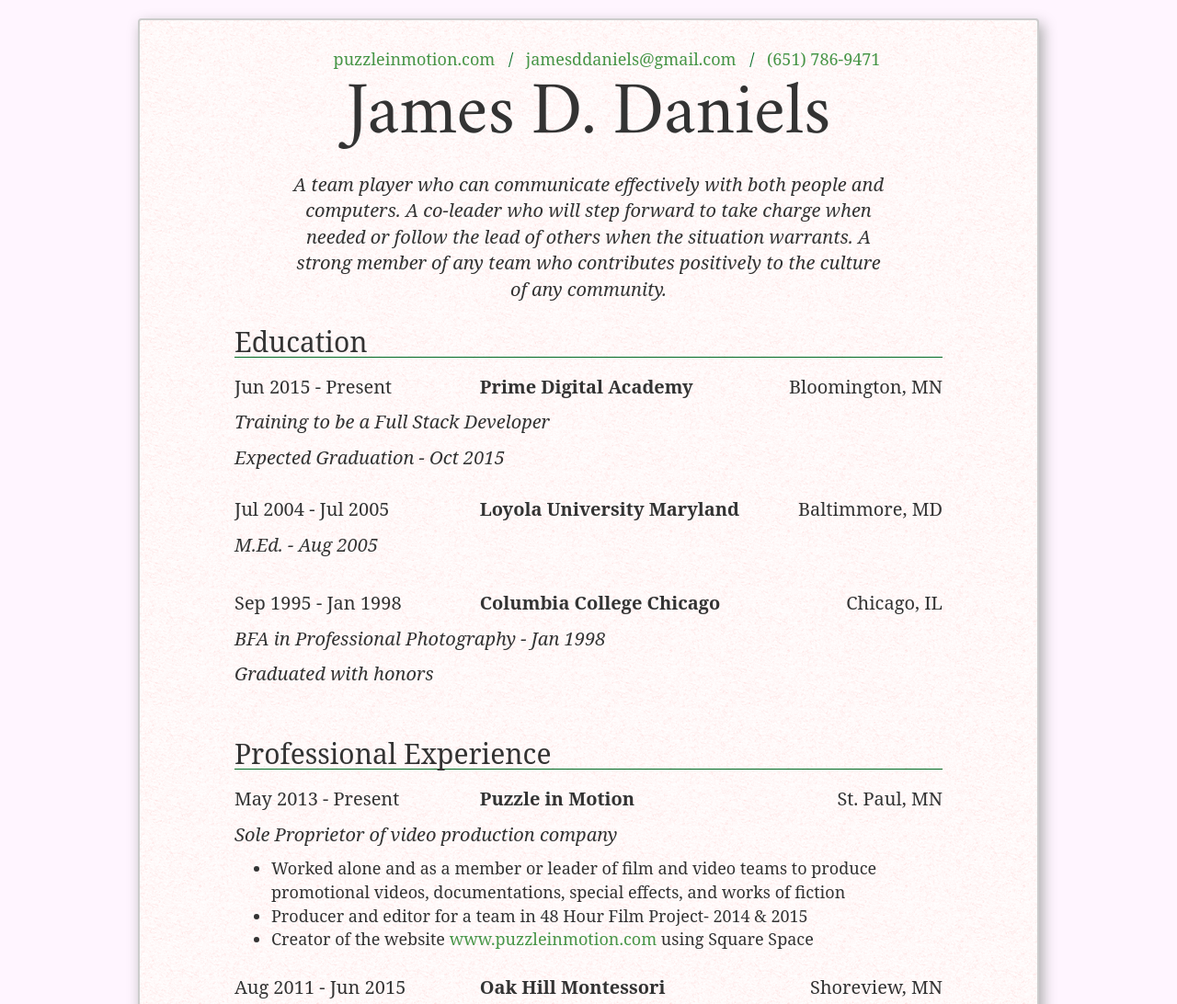
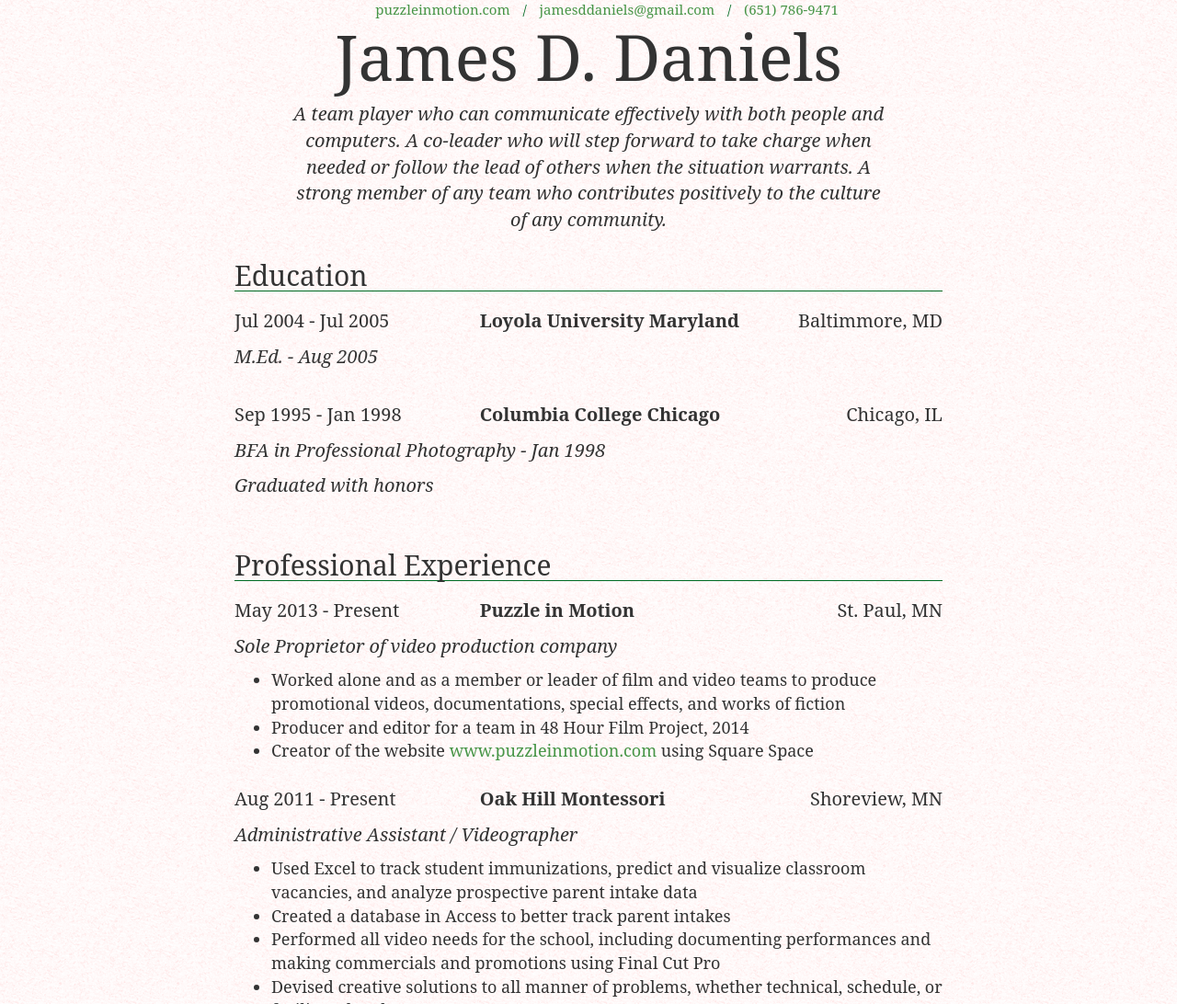
Before and after one commit to jamesthe500/firstRepository, a plain HTML site: page Resume as Presented Orig/index.html in a window 1280 px wide. Shown: the top 1092 px of the page at 92% size. Drawn offline with nearby package versions, Linux system fonts and the light colour scheme.

```diff
--- a/Re-Resume/index.html
+++ b/Resume as Presented Orig/index.html
@@ -1,16 +1,12 @@
 <!DOCTYPE html>
 <html>
 
-<meta charset="UTF-8">
-
 <head>
   <link rel="stylesheet" href="http://s3.amazonaws.com/codecademy-content/courses/ltp/css/bootstrap.css">
-  <link rel="stylesheet" href="stylesheet.css">
+  <link rel="stylesheet" href="stylesheet.css"
 </head>
 
 <body>
-  <div class="all">
-
 
   <div class="nav">
   	<div class="container">
@@ -36,31 +32,6 @@
   <div class="education">
   	<div class="container">
       <h2>Education</h2>
-
-      <div class="school">
-        <div class="row">
-          <div class="col-xs-4">
-            <p>Jun 2015 - Present</p>
-          </div>
-          <div class="col-xs-5">
-            <p><b>Prime Digital Academy</b></p>
-          </div>
-          <div class="col-xs-3">
-            <p align="right">Bloomington, MN</p>
-          </div>
-        </div>
-        <div class="row">
-          <div class="col-xs-12">
-            <p><i>Training to be a Full Stack Developer</i></p>
-          </div>
-        </div>
-        <div class="row">
-          <div class="col-xs-12">
-            <p><i>Expected Graduation - Oct 2015</i></p>
-          </div>
-        </div>
-
-
       <div class="school">
         <div class="row">
           <div class="col-xs-4">
@@ -92,6 +63,7 @@
             <p align="right">Chicago, IL</p>
           </div>
         </div>
+
         <div class="row">
           <div class="col-xs-12">
             <p><i>BFA in Professional Photography - Jan 1998</i></p>
@@ -132,7 +104,7 @@
   </div>
       <ul>
         <li>Worked alone and as a member or leader of film and video teams to produce promotional videos, documentations, special effects, and works of fiction</li>
-        <li>Producer and editor for a team in 48 Hour Film Project- 2014 & 2015</li>
+        <li>Producer and editor for a team in 48 Hour Film Project, 2014</li>
         <li>Creator of the website <a href="http://puzzleinmotion.com">www.puzzleinmotion.com</a> using Square Space</li>
       </ul>
     </div>
@@ -140,7 +112,7 @@
     <div class="employer">
       <div class="row">
         <div class="col-xs-4">
-          <p>Aug 2011 - Jun 2015</p>
+          <p>Aug 2011 - Present</p>
         </div>
         <div class="col-xs-5">
           <p><b>Oak Hill Montessori</b></p>
@@ -190,7 +162,7 @@
 
     </div>
   </div>
-</div>
+
 
 </body>
 </html>
--- a/Re-Resume/stylesheet.css
+++ b/Resume as Presented Orig/stylesheet.css
@@ -1,25 +1,13 @@
 *{
 	font-family: 'Serif'
-
-}
-
-@font-face {
-	font-family: 'CrimsonText-Regular';
-	src: url(CrimsonText-Regular.ttf);
 }
 
 body {
+	background: url(PaperBG.png);
+
 	background-color: #FFF5FF;
-
-}
-.all {
-	background: #cccccc url(PaperBG.png) top left repeat;
-	margin: 20px auto 20px auto;
-	width: 980px;
-	padding: 30px 45px 30px 45px;
-	border: 2px solid #cccccc;
-	border-radius: 4px;
-	box-shadow: 4px 6px 15px #aaaaaa;
+	margin: auto;
+	width: 900px;
 
 }
 
@@ -28,29 +16,21 @@
 	margin: 0 auto;
 }
 
-.nav li {
+.nav li{
 	display: inline;
-	font-size: 18px;
+	font-size: 15px;
 	padding: 5px;
 	color: #006B24;
 }
 
-
 .title .container p{
 	width: 650px;
-	margin: 20px auto 5px auto;
-	margin-top: 20;
-
+	margin-left: 60px;
+	margin-top: 10px;
 }
 
 a{
 	color: #479547;
-}
-
-a:hover {
-	text-decoration: none;
-	color: #FF00FF;
-	transition: color 0.4s ease-in-out;
 }
 
 .nav {
@@ -61,9 +41,9 @@
 
 .title h1{
 	font-size: 70px;
-	font-family: 'CrimsonText-Regular', 'Serif', Georgia;
+	font-family: "Serif", Georgia, Serif;
 	text-align: center;
-	margin-top: 12px;
+	margin-top: 2px;
 }
 
 h2 {
```
Also changed, not shown: CrimsonText-Regular.ttf (added), Resume as Presented Orig/PaperBG.png (added).
